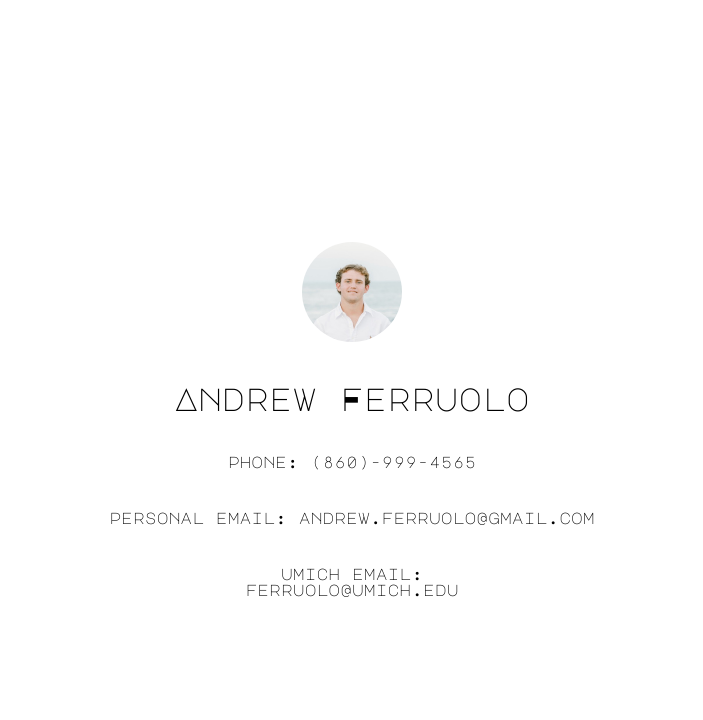
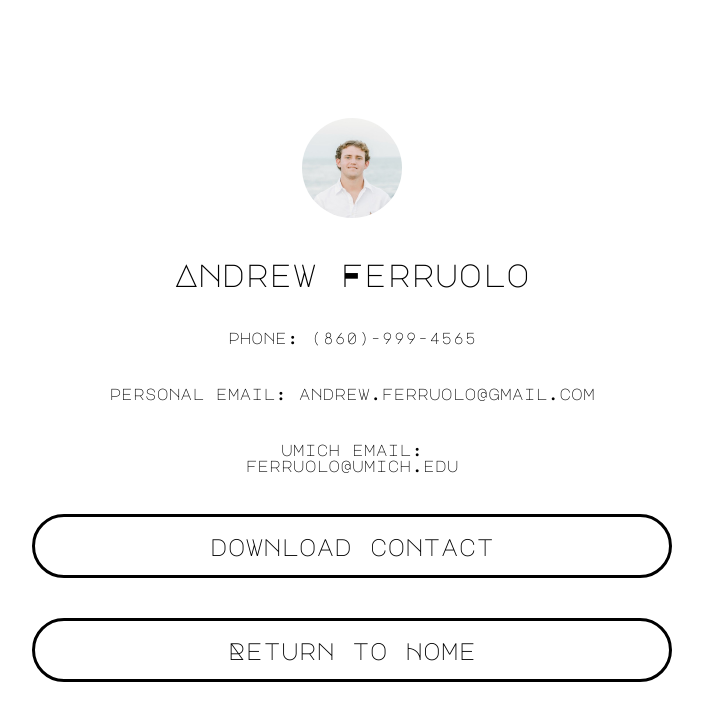
Before and after one commit to Ferruolo/my-links-page, a Next.js app: page /ContactCard in a window 1280 px wide. Shown: the top 720 px of the page, without its empty margins (288-991 px from the left). Built offline with nearby package versions, Linux system fonts and the light colour scheme.

Commit message:
Looks Good

```diff
--- /dev/null
+++ b/Components/LinkButton.js
@@ -0,0 +1,16 @@
+import {useRouter} from "next/router";
+import styles from "../styles/Home.module.css";
+
+const LinkButton = ({text, link}) => {
+    const router = useRouter();
+
+    const redirect = e => {
+        e.preventDefault();
+        router.push(link);
+    }
+
+    return <button className={styles.linkButton} onClick={redirect}>
+        {text}
+    </button>
+}
+export default LinkButton;
--- a/pages/ContactCard.js
+++ b/pages/ContactCard.js
@@ -1,7 +1,7 @@
 import styles from "../styles/Home.module.css";
 import {Major_Mono_Display} from "next/font/google";
 import Image from "next/image";
-
+import LinkButton from "../Components/LinkButton";
 
 const majorMono = Major_Mono_Display({weight: '400', preload: false})
 
@@ -20,14 +20,21 @@ export default function ContactCard() {
             Andrew Ferruolo
         </div>
         <div className={styles.contactLineItem}>
-            phone: (860)-999-4565
+            phone: <a href="tel:8609994565">(860)-999-4565</a>
         </div>
         <div className={styles.contactLineItem}>
-            personal email: andrew.ferruolo@gmail.com
+            personal email: <a href={"mailto:andrew.ferruolo@gmail.com"}>andrew.ferruolo@gmail.com</a>
         </div>
         <div className={styles.contactLineItem}>
-            umich email: <br></br>ferruolo@umich.edu
+            umich email: <br></br><a href={"mailto:ferruolo@umich.edu"}>ferruolo@umich.edu</a>
         </div>
+        <button className={styles.linkButton}>
+            <a href="/api/download" target="_blank">download contact</a>
+        </button>
+
+
+
+        <LinkButton text={"Return to Home"} link={'/'}/>
     </main>
 
 }
--- /dev/null
+++ b/pages/api/download.js
@@ -0,0 +1,11 @@
+import path from 'path';
+import fs from 'fs';
+
+export default function handler(req, res) {
+    const filePath = path.resolve('.', 'public', 'andrewFerruoloContact.vcf');
+    const fileContents = fs.readFileSync(filePath, 'utf8');
+
+    res.setHeader('Content-Type', 'text/vcard');
+    res.setHeader('Content-Disposition', 'attachment; filename=contacts.vcf');
+    res.status(200).send(fileContents);
+}
--- a/styles/Home.module.css
+++ b/styles/Home.module.css
@@ -23,7 +23,7 @@
   margin: 5vh auto 0 auto;
   text-align: center;
   width: 50vw;
-  height: 10vh;
+  height: 8vh;
   font-size: 3vh;
   border: 3px solid black;
   border-radius: 50px;
@@ -31,7 +31,7 @@
 }
 
 .profilePicBox {
-  margin: 5vh auto 0 auto;
+  margin: 0 auto 0 auto;
   display: flex;
 }
 
```
Also changed, not shown: pages/index.js (+1 -12 lines), 1 other file (tests, documents, lock files or other folders).
